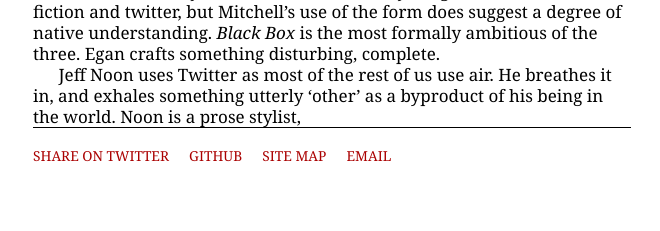
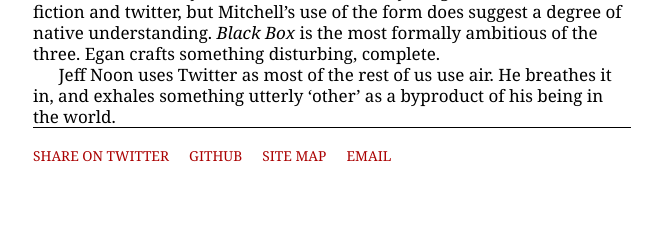
Before and after one commit to baldurbjarnason/this-is-not-a-book, a Jekyll site: the page built from Serial_fiction.md, in a window 1280 px wide. Shown: the part 2833-3064 px from the top of the page, without its empty margins (308-968 px from the left). Built offline with Jekyll 4.4.1, drawn with Linux system fonts in a browser that asks for light colours; comment, search, counter and statistics services are not loaded.

Commit message:
Small fixes.

```diff
--- a/Serial_fiction.md
+++ b/Serial_fiction.md
@@ -102,4 +102,4 @@
 
 Jeff Noon uses Twitter as most of the rest of us use air. He breathes it
 in, and exhales something utterly ‘other’ as a byproduct of his being in
-the world. Noon is a prose stylist,
+the world.
--- a/css/print.css
+++ b/css/print.css
@@ -1,6 +1,6 @@
 html, body {
-	font-size: 19px;
-	line-height: 24px;
+	font-size: 16px;
+	line-height: 18px;
 	font-family: "Garamond Premier Pro", Garamond, "Hoefler Text", Baskerville, Georgia, serif;
 }
 
@@ -172,6 +172,7 @@
 	margin-bottom: 0;
 	font-style: normal;
 	border-bottom: none;
+	font-size: 250%;
 }
 
 .EntryHeader--SingleChapter-title + h2 {
@@ -293,7 +294,7 @@
 }
 
 @page chapter:first {
-  margin-top: 3cm;
+  margin-top: 4cm;
   @top-right {
         content: " ";
   }
@@ -302,3 +303,18 @@
   }
 
 }
+
+hr {
+	width: 100%;
+	margin: 1em auto;
+	margin-bottom: 0.5em;
+	border: none;
+	line-height: 1rem;
+	text-align: center;
+}
+
+hr::after {
+	text-align: center;
+	width: 100%;
+	content: "* * *";
+}
```
Also changed, not shown: Ambience/Liminal_spaces.md (+1 -1 lines), Choose_your_structural_grammar/Game_design_is_huge.md (+1 -1 lines), How_did_we_get_here/Where_are_we_now.md (+1 -1 lines), 1 other file.
